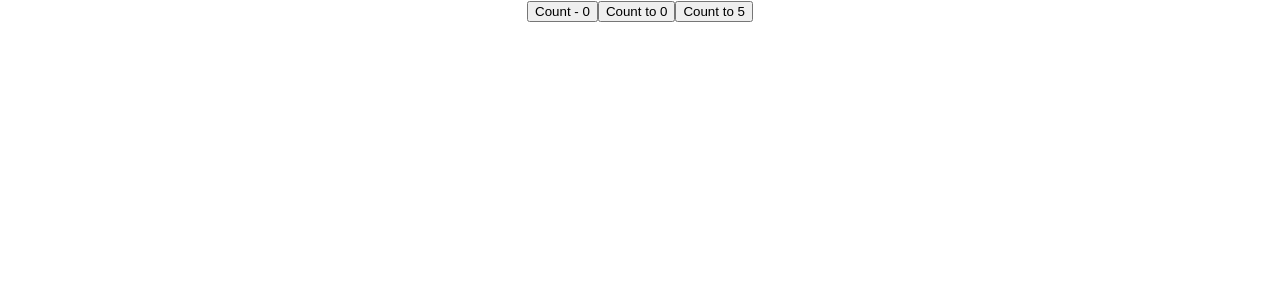
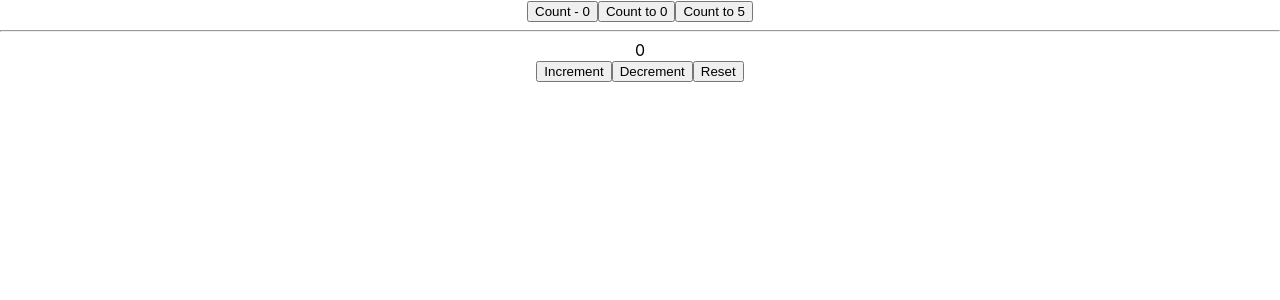
Before and after one commit to Annie-Huang/react-render, a React (Create React App) app: page / in a window 1280 px wide. Shown: the top 300 px of the page. Built offline with nearby package versions, Linux system fonts and the light colour scheme.

Commit message:
Add UseReducer.js. useReducer hook is the same as useState --> whether to cause rerender depend on the state change.

```diff
--- a/src/App.js
+++ b/src/App.js
@@ -1,10 +1,13 @@
 import './App.css';
-import { UseState } from './components/UseState/UseState';
+import UseState from './components/UseState/UseState';
+import UseReducer from './components/UseReducer/UseReducer';
 
 function App() {
   return (
     <div className='App'>
       <UseState />
+      <hr />
+      <UseReducer />
     </div>
   );
 }
--- /dev/null
+++ b/src/components/UseReducer/UseReducer.js
@@ -0,0 +1,32 @@
+import React, { useReducer } from 'react';
+
+const initialState = 0;
+
+const reducer = (state, action) => {
+  switch (action) {
+    case 'increment':
+      return state + 1;
+    case 'decrement':
+      return state - 1;
+    case 'reset':
+      return initialState;
+    default:
+      return state;
+  }
+};
+
+const UseReducer = () => {
+  const [count, dispatch] = useReducer(reducer, initialState);
+
+  console.log('UseReducer Render');
+  return (
+    <div>
+      <div>{count}</div>
+      <button onClick={() => dispatch('increment')}>Increment</button>
+      <button onClick={() => dispatch('decrement')}>Decrement</button>
+      <button onClick={() => dispatch('reset')}>Reset</button>
+    </div>
+  );
+};
+
+export default UseReducer;
--- a/src/components/UseState/UseState.js
+++ b/src/components/UseState/UseState.js
@@ -1,6 +1,6 @@
 import React, { useState } from 'react';
 
-export const UseState = () => {
+const UseState = () => {
   const [count, setCount] = useState(0);
 
   console.log('UseState Render');
@@ -12,3 +12,5 @@
     </div>
   );
 };
+
+export default UseState;
```
